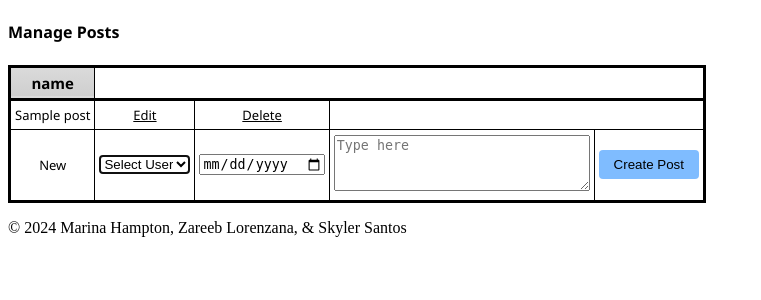
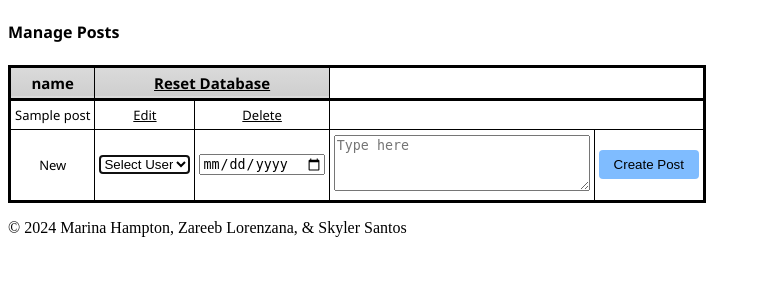
Before and after one commit to Zareeb/cs340_project, a Flask app: template templates/posts.jinja2 in a window 1280 px wide. Shown: the part 34-334 px from the top of the page, without its empty margins (0-761 px from the left). Run offline with Flask 3, Linux system fonts and the light colour scheme; the template is opened without the code that fills it: most values are stand-ins (such as "Sample title", 1, 10 or a date in 2020); parts of the project's set-up code (start-up, migrations or seed data) failed here and were passed over; some libraries are stand-ins or nearby versions.

Commit message:
Implement database reset

```diff
--- a/templates/followers.jinja2
+++ b/templates/followers.jinja2
@@ -12,7 +12,7 @@
                 <th>{{key}}</th>
 
             {% endfor %}
-
+            <th colspan="2"><a href="/reset">Reset Database</a></th>
         </tr>
     </thead>
     <tbody>
--- a/templates/posts.jinja2
+++ b/templates/posts.jinja2
@@ -11,6 +11,7 @@
                 <th>{{key}}</th>
 
             {% endfor %}
+            <th colspan="2"><a href="/reset">Reset Database</a></th>
         </tr>
     </thead>
     <tbody>
--- a/templates/users.jinja2
+++ b/templates/users.jinja2
@@ -11,6 +11,7 @@
                 <th>{{ key }}</th>
 
             {% endfor %}
+            <th colspan="2"><a href="/reset">Reset Database</a></th>
         </tr>
     </thead>
     <tbody>
@@ -90,9 +91,11 @@
             <button id="addNewBtn" class="button-like-link" type="submit">Add User</button>
         </td>
         </tr>
+
     </form>
 
     </tbody>
     </table>
 
+
 {% endblock %}
```
